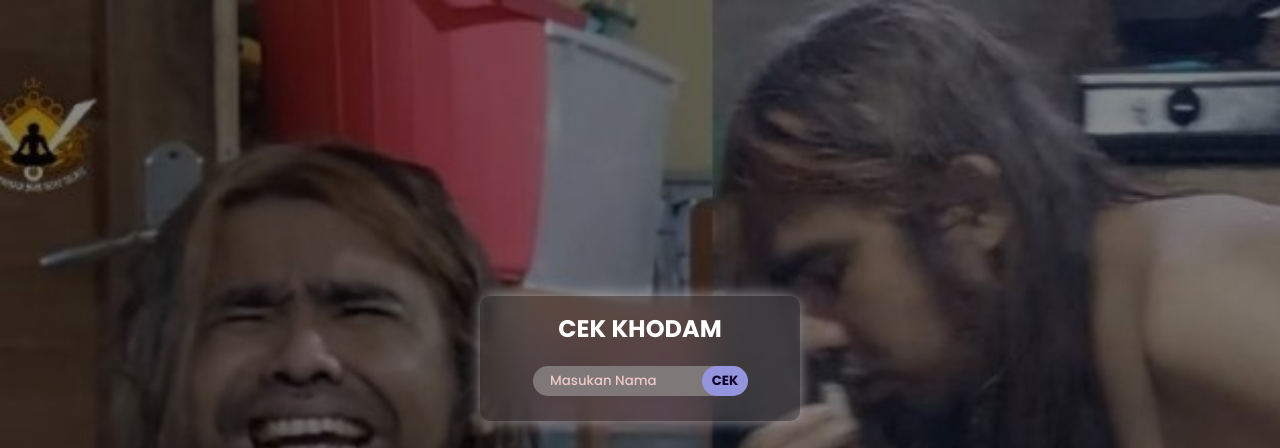
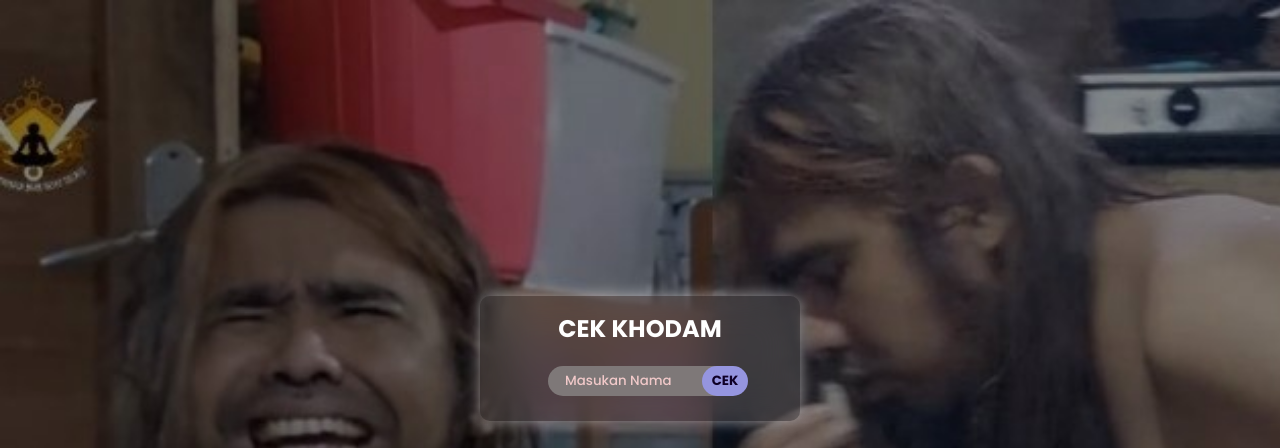
Before and after one commit to zulfikarelreal/cek-khodam, a plain HTML site: page index.html in a window 1280 px wide. Shown: the top 448 px of the page. Drawn offline with nearby package versions, Linux system fonts and the light colour scheme.

Commit message:
Update style.css

```diff
--- a/style.css
+++ b/style.css
@@ -51,7 +51,7 @@ body {
 }
 
 input {
-    width: 180px;
+    width: 150px;
     background: rgb(126, 120, 120);
     outline: none;
     border: none;
```
